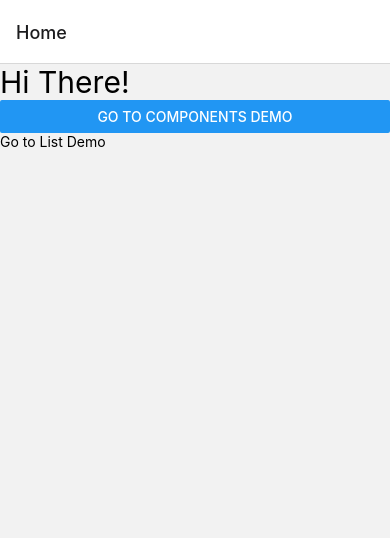
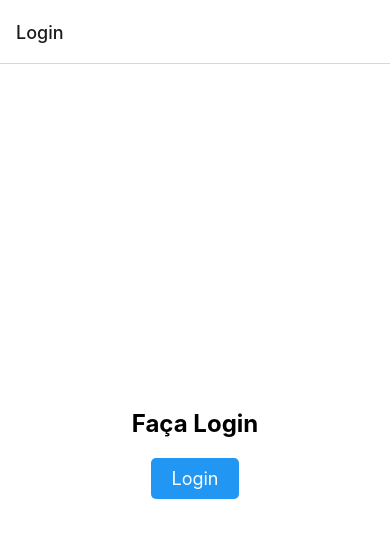
Before and after one commit to guilhermeS53/Atividade-01-Desenvolvendo-Telas-Em-React-Native, a React Native app in the folder 01-NavigationScreens-for-Users/: screen / in a window 390 px wide. Shown: the top 538 px of the page. Built offline with nearby package versions, Linux system fonts and the light colour scheme.

Commit message:
Ajuste na tela de Login

```diff
--- a/01-NavigationScreens-for-Users/App.js
+++ b/01-NavigationScreens-for-Users/App.js
@@ -3,6 +3,7 @@
 import HomeScreen from './src/screens/HomeScreen'
 import ComponentsScreen from './src/screens/ComponentScreen'
 import ListScreen from './src/screens/ListScreen'
+import Login from './src/screens/Login'
 import { NavigationContainer } from '@react-navigation/native'
 
 
@@ -11,10 +12,11 @@
 export default function App() {
   return (
     <NavigationContainer>
-      <Stack.Navigator initialRouteName="Home">
+      <Stack.Navigator initialRouteName="Login">
         <Stack.Screen name="Home" component={HomeScreen}/>
         <Stack.Screen name="Components" component={ComponentsScreen}/>
         <Stack.Screen name="List" component={ListScreen}/>
+        <Stack.Screen name="Login" component={Login}/>
       </Stack.Navigator>
       <StatusBar style="auto" />
     </NavigationContainer>
```
